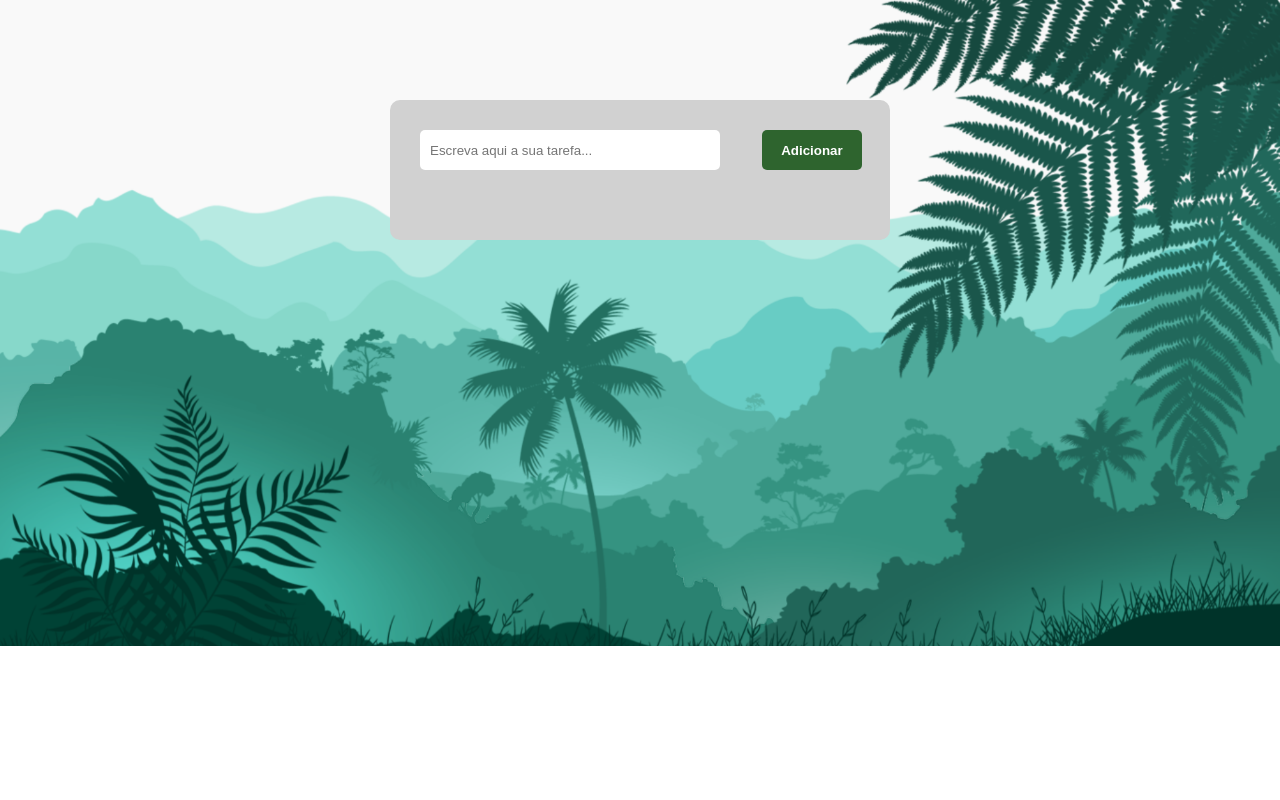
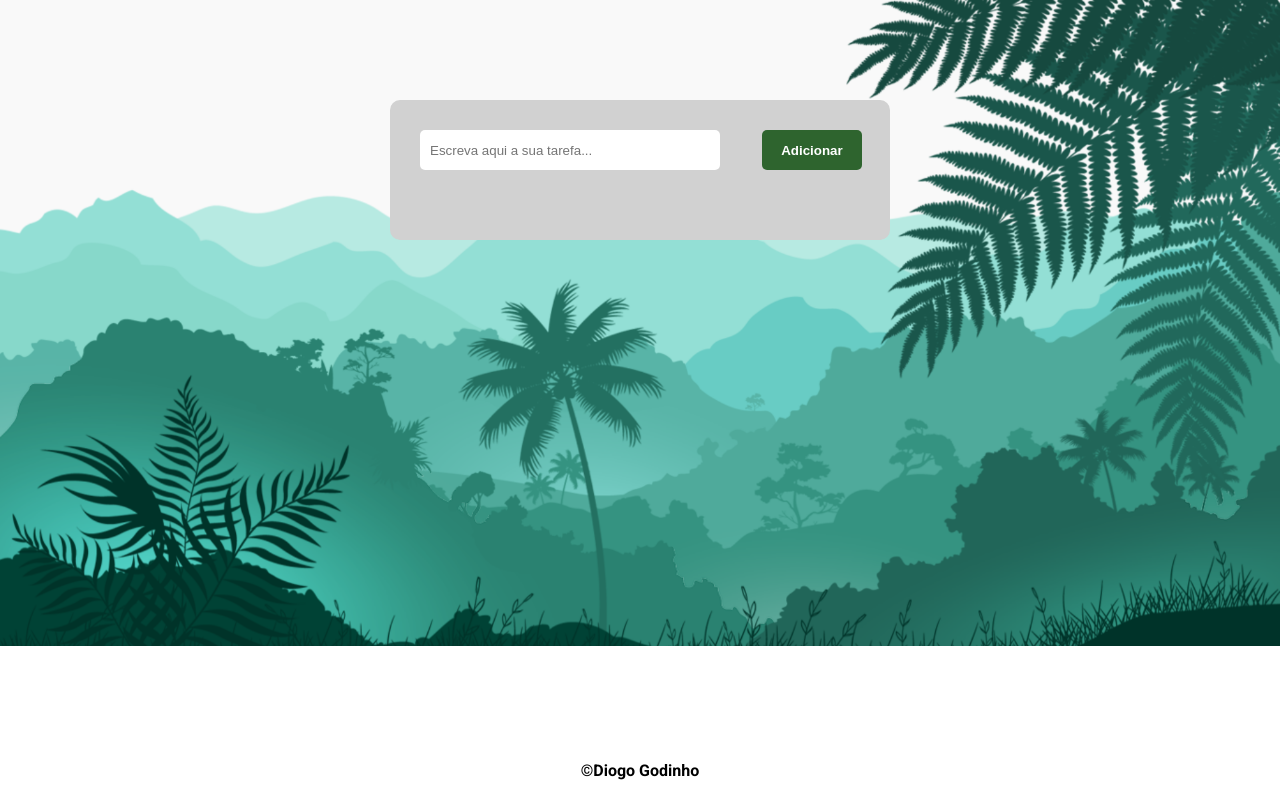
Before and after one commit to DiogoGodinho225/ToDoList, a plain HTML site: page index.html in a window 1280 px wide. Drawn offline with Linux system fonts and the light colour scheme.

Commit message:
final atualizado

```diff
--- a/css/styles.css
+++ b/css/styles.css
@@ -89,3 +89,12 @@ section{
     background-color: green;
     text-decoration: line-through;
 }
+
+footer{
+    position: fixed;
+    bottom: 0;
+    left: 50%;
+    transform: translateX(-50%);
+    padding: 20px;
+    font-weight: bold;
+}
--- a/index.html
+++ b/index.html
@@ -18,6 +18,9 @@
             </ul>
         </div>
     </section>
+    <footer>
+        <p>&copy;Diogo Godinho</p>
+    </footer>
     <script src="/js/script.js"></script>
 </body>
 </html>
```
